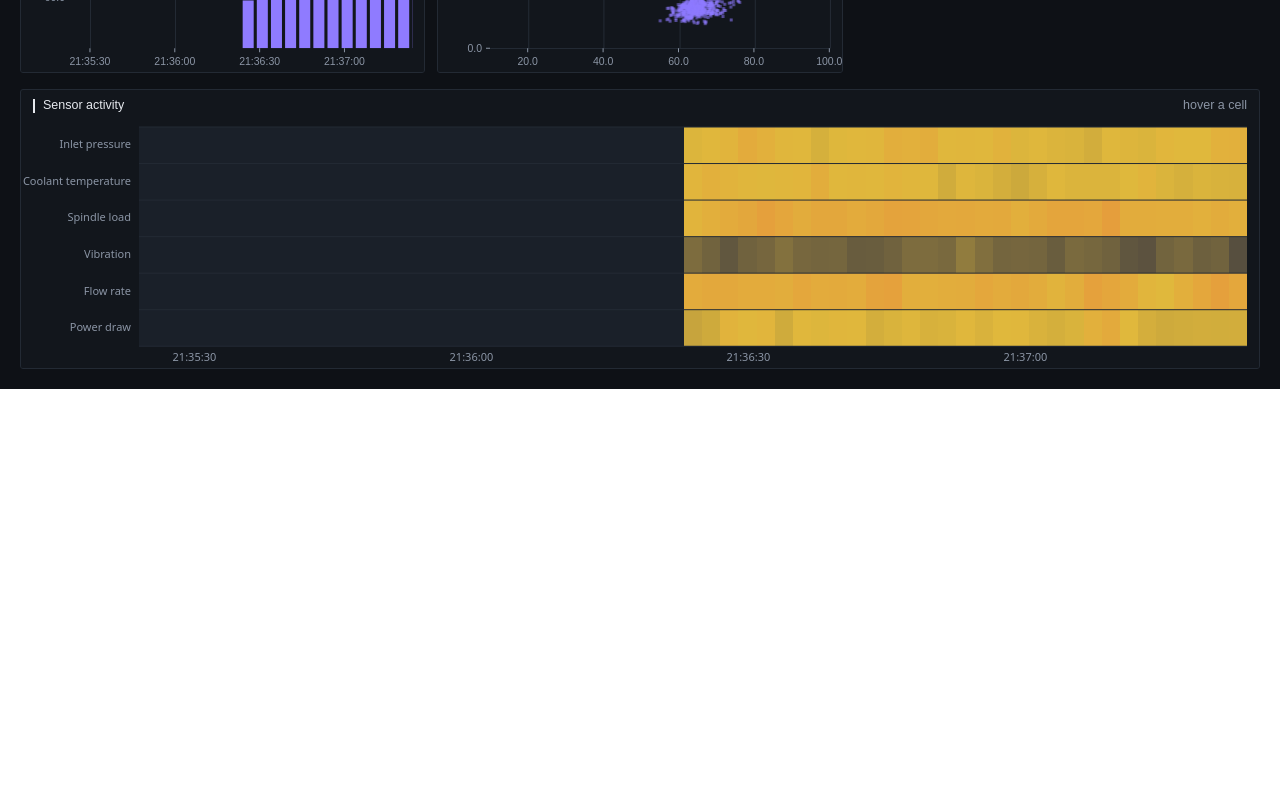
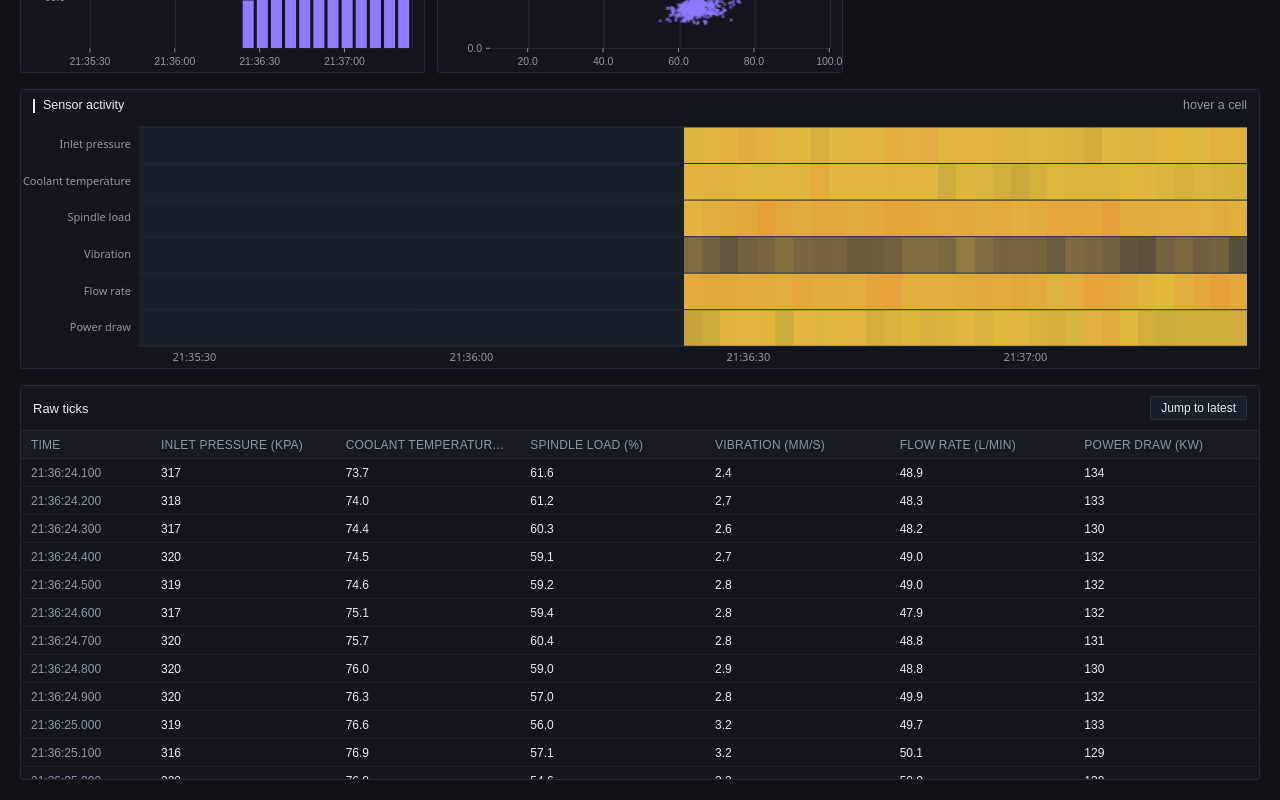
Before and after one commit to shreyaa-hub/Pulseboard, a Next.js app: page /dashboard in a window 1280 px wide. Shown: the part 769-1569 px from the top of the page. Before the commit the page ends 1158 px from the top, so only its background shows below. Built offline with nearby package versions, Linux system fonts and the light colour scheme.

Commit message:
wire data table into dashboard

```diff
--- a/components/Dashboard.tsx
+++ b/components/Dashboard.tsx
@@ -4,6 +4,7 @@ import { BarChart } from '@/components/charts/BarChart';
 import { HeatmapChart } from '@/components/charts/HeatmapChart';
 import { LineChart } from '@/components/charts/LineChart';
 import { ScatterChart } from '@/components/charts/ScatterChart';
+import { DataTable } from '@/components/ui/DataTable';
 import { PerformanceMonitor } from '@/components/ui/PerformanceMonitor';
 import { useDashboard } from '@/components/providers/DataProvider';
 
@@ -28,6 +29,7 @@ export function Dashboard() {
         )}
       </div>
       <HeatmapChart driver={driver} store={store} series={series} height={280} />
+      <DataTable store={store} series={series} height={320} />
     </div>
   );
 }
```
